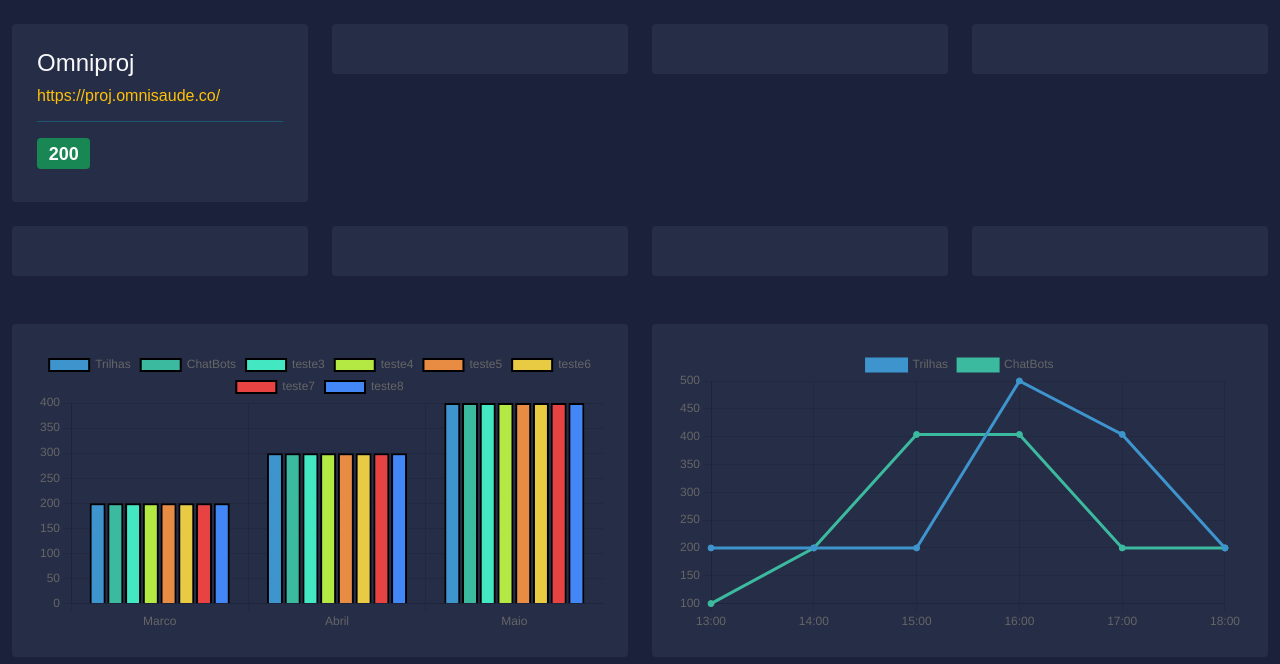
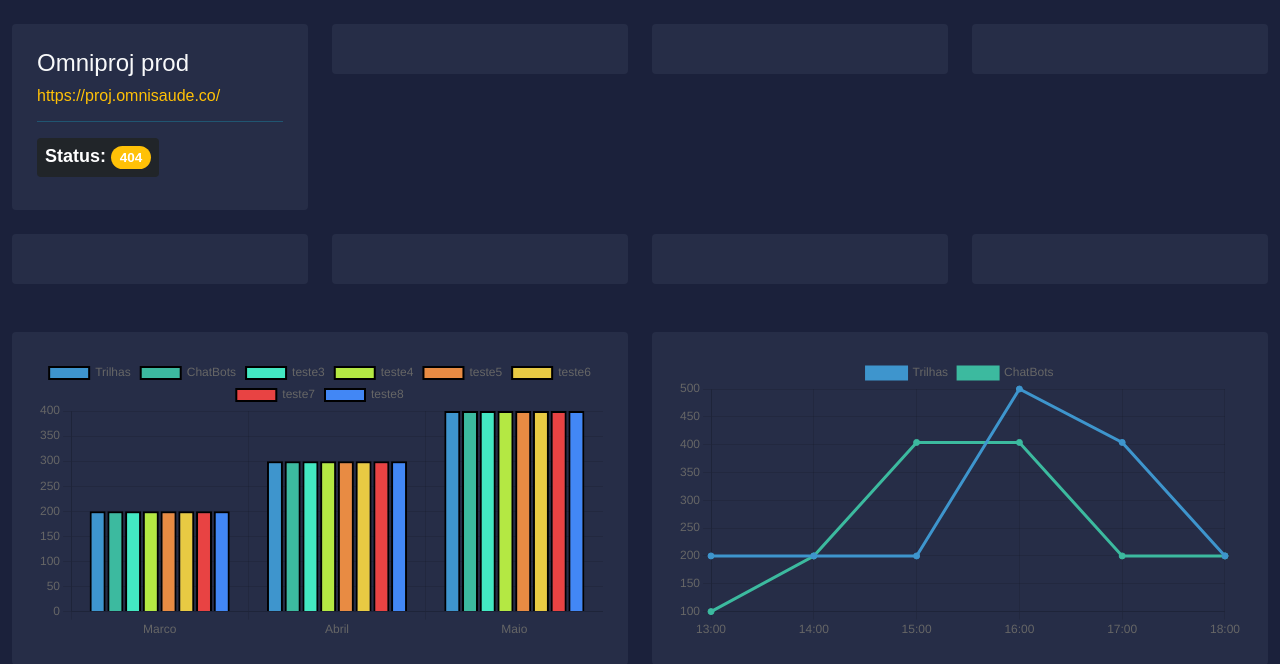
Before and after one commit to Augustomn91/health-check, a Django app: page /healthcheck/ in a window 1280 px wide. Shown: the part 92-756 px from the top of the page. Run offline with Django 4.2, Linux system fonts and the light colour scheme; data comes from the database, SQL or seed files in the repository; both versions use the stored data as it was after the commit; some libraries are stand-ins or nearby versions.

Commit message:
refactor(template tags):
Adicionando template tags no modelos de status.

```diff
--- a/health_check/admin.py
+++ b/health_check/admin.py
@@ -6,7 +6,7 @@ from health_check.models import Application, Status
 
 @admin.register(Application)
 class ApplicationAdmin(admin.ModelAdmin):
-    list_display = ['name', 'url', 'ativo']
+    list_display = ['name', 'url', 'name_tag', 'ativo']
 
 
 @admin.register(Status)
--- a/health_check/models/application.py
+++ b/health_check/models/application.py
@@ -1,11 +1,13 @@
 import requests
 from django.db import models
 from .status import Status
+from .choices.name_tags import NameTags
 
 
 class Application(models.Model):
     name = models.CharField(max_length=128, null=True)
     url = models.URLField()
+    name_tag = models.CharField(max_length=25, choices=NameTags.tags(), null=True)
     ativo = models.BooleanField(default=True)
 
     def __str__(self):
@@ -15,8 +17,8 @@ class Application(models.Model):
         verbose_name_plural = 'Application'
 
 
-    # @staticmethod
-    # def status_code(self):
-    #     url = requests.get(self.url)
-    #     codes = Status.objects.create(application=self, code=url.status_code)
-    #     return codes
+    @staticmethod
+    def status_code(self):
+        url = requests.get(self.url)
+        status_code_create = Status.objects.create(application=self, code=url.status_code)
+        return status_code_create
--- /dev/null
+++ b/health_check/models/choices/__init__.py
@@ -0,0 +1 @@
+from .name_tags import NameTags
--- a/health_check/templates/health_check/healthcheck.html
+++ b/health_check/templates/health_check/healthcheck.html
@@ -69,7 +69,7 @@
                             <div class="box mt-4">
 
                                 <h4 class="text-light">
-                                    {{omniproj_name.name}}
+                                    {{omniproj_name.name}} <label>{{omniproj_name.name_tag}}</label>
                                 </h4>
 
                                 <h6 class="text-warning">
@@ -79,7 +79,9 @@
                                 <hr class="text-info">
 
                                 <h4 class="text-light">
-                                    <label class="badge bg-{{ omniproj_status.code|badge }}">{{omniproj_status.code}}</label>
+                                    <label class="badge badge-secondary bg-dark p-2">Status:
+                                        <label class="badge badge rounded-pill bg-{{ omniproj_status.code|badge }}">{{omniproj_status.code}}</label>
+                                    </label>
                                 </h4>
 
                             </div>
--- a/health_check/templatetags/tags_extra.py
+++ b/health_check/templatetags/tags_extra.py
@@ -11,3 +11,15 @@ def status_bagde(value):
         return "warning"
     else:
         return "danger"
+
+
+@register.filter(name='name_tag')
+def name_tag_badge(value):
+    if value == 'front':
+        return 'red'
+    elif value == 'back':
+        return 'blue'
+    elif value == 'homol':
+        return 'green'
+    elif value == 'prod':
+        return 'black'
--- a/health_check/views.py
+++ b/health_check/views.py
@@ -12,6 +12,6 @@ class ApplicationList(TemplateView):
         context = super().get_context_data(**kwargs)
 
         context['omniproj_name'] = Application.objects.get(name='Omniproj')
-        context['omniproj_status'] = Status.objects.get(application__name='Chatbots')
+        context['omniproj_status'] = Status.objects.get(application__name='Omniproj')
 
         return context
```
Also changed, not shown: health_check/models/choices/name_tags.py (added, +10 -0 lines), db.sqlite3, health_check/models/__init__.py (line endings or trailing spaces).
